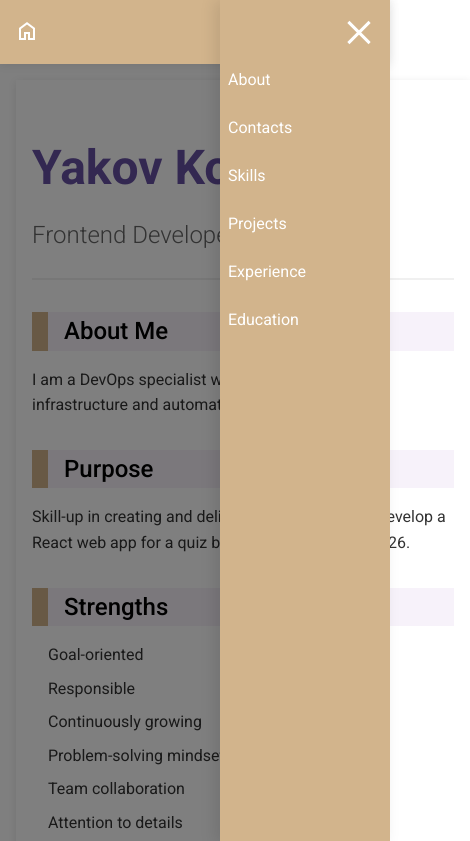
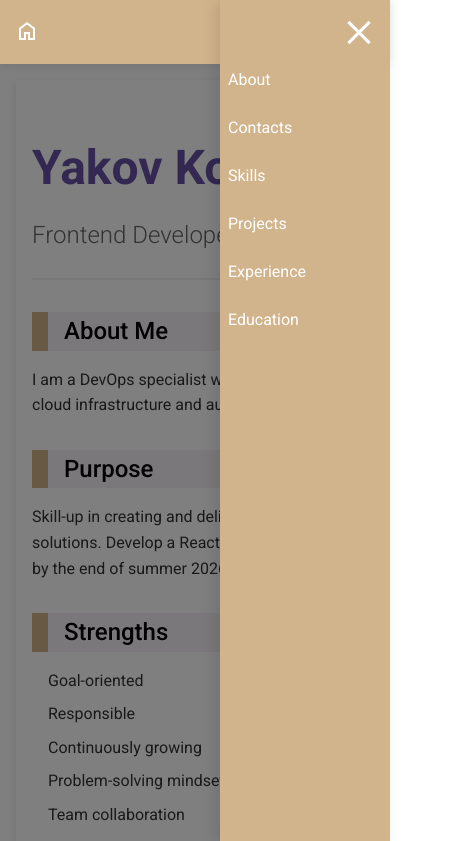
Before and after one commit to y-kolyada/rsschool-cv, a plain HTML site: page index.html in a window 390 px wide. Both pictures are taken after a click on the element 359 px from the left and 32 px from the top of the page. Shown: the top 841 px of the page, 470 px wide, since content can reach past the window. Drawn offline with nearby package versions, Linux system fonts and the light colour scheme.

Commit message:
fix: default width, height

```diff
--- a/assets/css/styles.css
+++ b/assets/css/styles.css
@@ -14,6 +14,8 @@
 
 * {
     box-sizing: border-box;
+    min-width: 0;
+    min-height: 0;
     margin: 0;
     padding: 0;
 }
@@ -395,7 +397,7 @@ footer {
 /* Responsive Design */
 
 @media screen and (max-width: 768px) {
-    main .container {
+    .container {
         grid-template-columns: 1fr;
         padding: 1rem;
     }
@@ -422,7 +424,7 @@ footer {
         top: 0;
         right: -100%;
         width: 170px;
-        height: 100vh;
+        height: 100%;
         padding-top: 4rem;
         background-color: var(--accent-color);
         box-shadow: -5px 0 15px var(--shadow-color);
```
